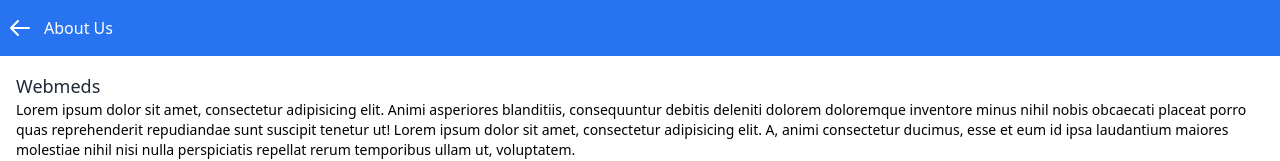
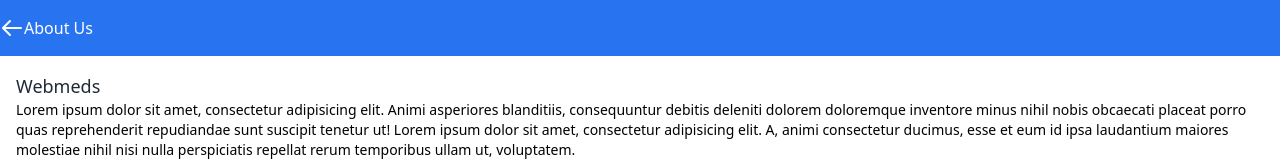
Before and after one commit to 48Squares/webmeds-frontend, a Next.js app: page /about-us in a window 1280 px wide. Shown: the top 161 px of the page. Built offline with nearby package versions, Linux system fonts and the light colour scheme.

Commit message:
add back

```diff
--- a/components/Header.js
+++ b/components/Header.js
@@ -1,17 +1,18 @@
 import React from "react";
 import Head from "next/head";
+import Link from "next/link";
 
 export default function Header({title}) {
     return (
         <div className="bg-regal-blue">
             <div className="flex justify-center py-4">
-                <button type="button" className="ml-2 mr-3 focus:outline-none inline-block">
+                <Link href="/" className="ml-2 mr-3 focus:outline-none inline-block">
                     <svg className="w-6 h-6 text-white block" xmlns="http://www.w3.org/2000/svg" fill="none"
                          viewBox="0 0 24 24" stroke="currentColor">
                         <path strokeLinecap="round" strokeLinejoin="round" strokeWidth={2}
                               d="M10 19l-7-7m0 0l7-7m-7 7h18"/>
                     </svg>
-                </button>
+                </Link>
 
                 <div className="text-white flex-grow">{title}</div>
             </div>
```
